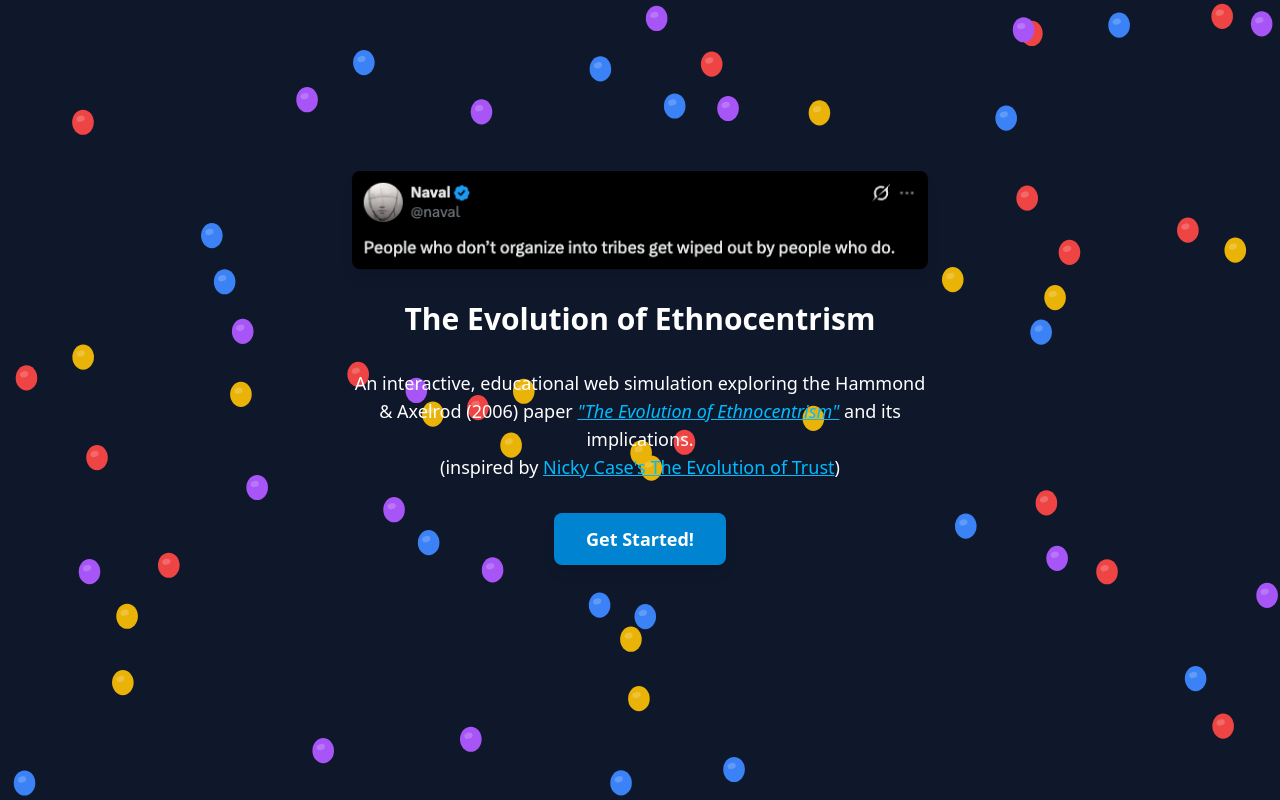
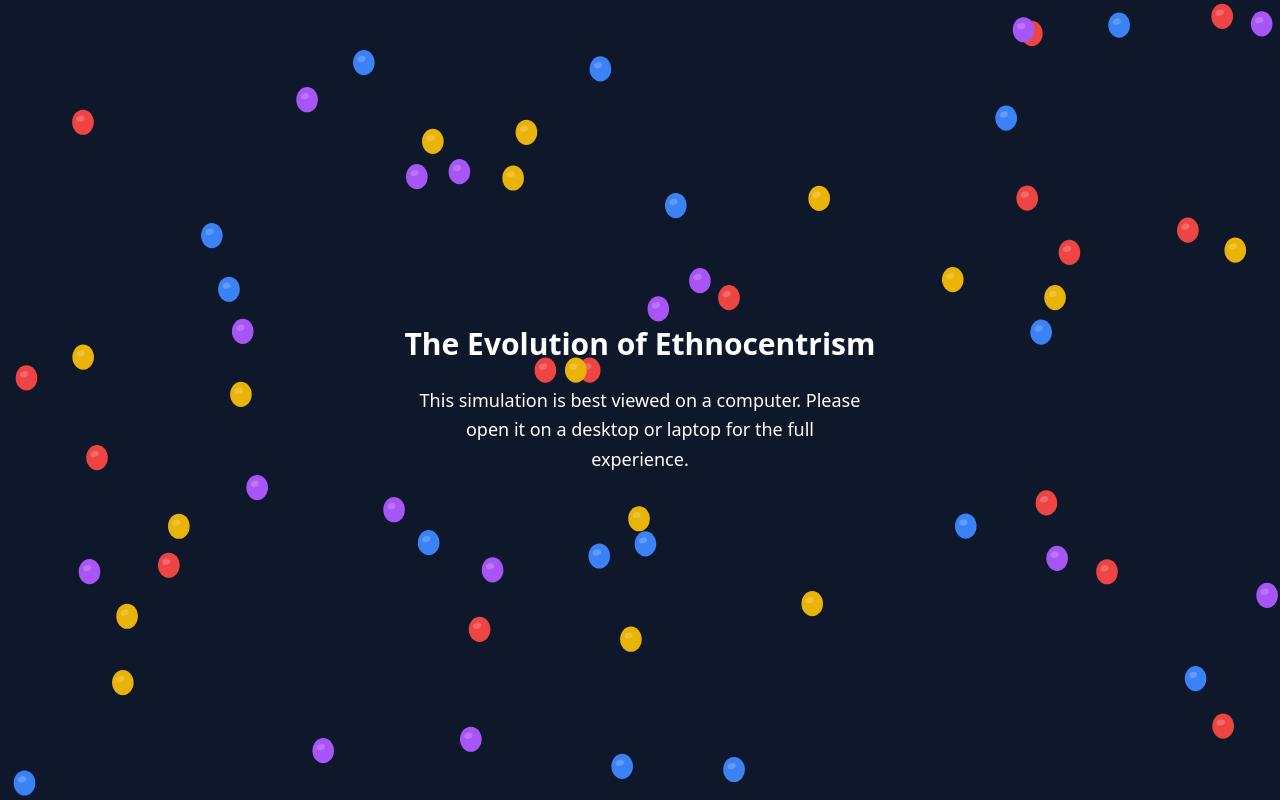
Before and after one commit to dkuthoore/evolution-of-ethnocentrism, a React (Vite) app: page / in a window 1280 px wide. Built offline with nearby package versions, Linux system fonts and the light colour scheme.

Commit message:
restrict usage to desktop

```diff
--- a/src/App.tsx
+++ b/src/App.tsx
@@ -1,10 +1,12 @@
-import { useEffect, useState } from 'react';
+import { useEffect, useRef, useState } from 'react';
 import { AnimatePresence, motion, useReducedMotion } from 'framer-motion';
 import { HeaderLegend } from './components/HeaderLegend';
 import { HomePage } from './components/HomePage';
+import { PipBackground } from './components/PipBackground';
 import { ParametersPanel, Stage1LeftPanel } from './components/ParametersPanel';
 import { SidebarLegend } from './components/SidebarLegend';
 import { FooterNav } from './components/FooterNav';
+import { useIsDesktop } from './hooks/useIsDesktop';
 import { DEFAULT_PARAMS } from './lib/constants';
 import type { SimulationParams } from './lib/constants';
 import {
@@ -25,11 +27,14 @@
 import type { ClashCaseId } from './components/stages/Stage3Clash';
 
 function App() {
+  const isDesktop = useIsDesktop();
   const reducedMotion = useReducedMotion();
   const [currentStage, setCurrentStage] = useState(0);
   const [stage1RevealedCells, setStage1RevealedCells] = useState<Set<Stage1MatrixCell>>(new Set());
   const [stage3CaseId, setStage3CaseId] = useState<ClashCaseId>('altruist-vs-egoist');
   const [stage6Params, setStage6Params] = useState<SimulationParams>(() => ({ ...DEFAULT_PARAMS }));
+  const desktopOnlyTitleRef = useRef<HTMLHeadingElement>(null);
+  const desktopOnlyMessageRef = useRef<HTMLParagraphElement>(null);
 
   useEffect(() => {
     if (currentStage !== 1) setStage1RevealedCells(new Set());
@@ -38,6 +43,22 @@
   const revealStage1Cell = (cell: Stage1MatrixCell) => {
     setStage1RevealedCells((prev) => new Set(prev).add(cell));
   };
+
+  if (!isDesktop) {
+    return (
+      <div className="relative flex min-h-screen w-screen flex-col overflow-hidden bg-slate-900 text-white">
+        <PipBackground obstacleRefs={[desktopOnlyTitleRef, desktopOnlyMessageRef]} />
+        <div className="relative z-10 flex flex-1 flex-col items-center justify-center gap-6 px-6 text-center">
+          <h1 ref={desktopOnlyTitleRef} className="text-3xl font-bold text-white">
+            The Evolution of Ethnocentrism
+          </h1>
+          <p ref={desktopOnlyMessageRef} className="max-w-md text-lg leading-relaxed text-white">
+            This simulation is best viewed on a computer. Please open it on a desktop or laptop for the full experience.
+          </p>
+        </div>
+      </div>
+    );
+  }
 
   if (currentStage === 0) {
     return (
--- /dev/null
+++ b/src/hooks/useIsDesktop.ts
@@ -0,0 +1,23 @@
+import { useEffect, useState } from 'react';
+import { MIN_DESKTOP_WIDTH_PX } from '../lib/constants';
+
+/**
+ * Returns true when viewport width is at least MIN_DESKTOP_WIDTH_PX (desktop layout).
+ * Updates on resize so the app can switch between desktop view and "desktop only" message.
+ */
+export function useIsDesktop(): boolean {
+  const [isDesktop, setIsDesktop] = useState(() => {
+    if (typeof window === 'undefined') return true;
+    return window.matchMedia(`(min-width: ${MIN_DESKTOP_WIDTH_PX}px)`).matches;
+  });
+
+  useEffect(() => {
+    const mql = window.matchMedia(`(min-width: ${MIN_DESKTOP_WIDTH_PX}px)`);
+    const handler = () => setIsDesktop(mql.matches);
+    mql.addEventListener('change', handler);
+    handler(); // set once in case initial state was wrong (e.g. hydration)
+    return () => mql.removeEventListener('change', handler);
+  }, []);
+
+  return isDesktop;
+}
--- a/src/lib/constants.ts
+++ b/src/lib/constants.ts
@@ -1,3 +1,6 @@
+// Minimum viewport width (px) to show the full app; below this we show a "desktop only" message
+export const MIN_DESKTOP_WIDTH_PX = 1440;
+
 // Grid dimensions (default sandbox)
 export const GRID_W = 50;
 export const GRID_H = 50;
```
